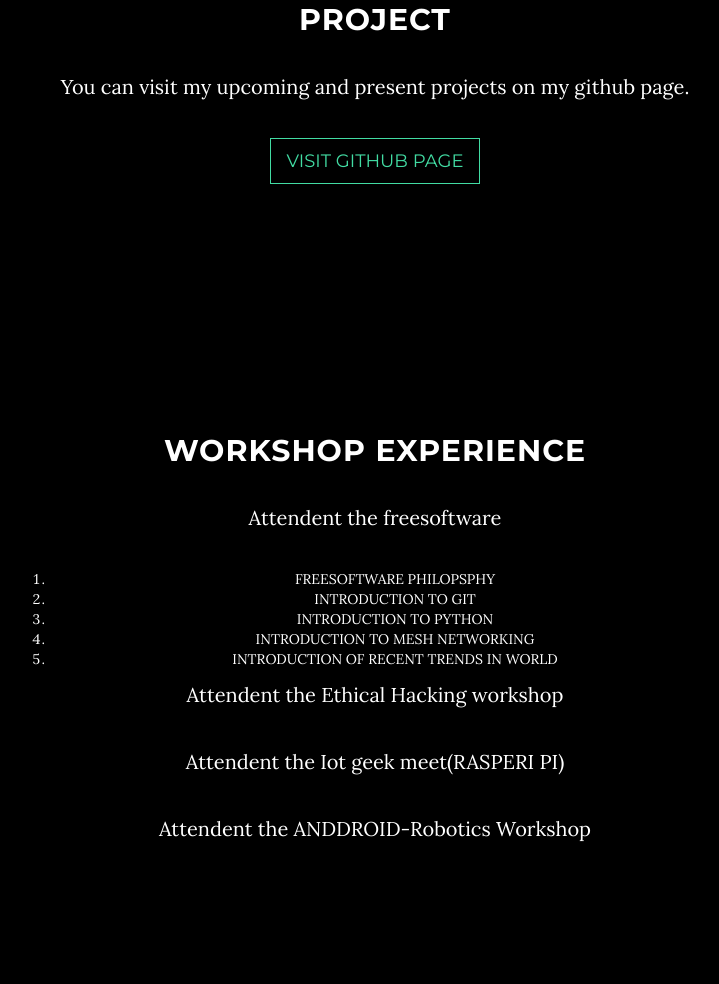
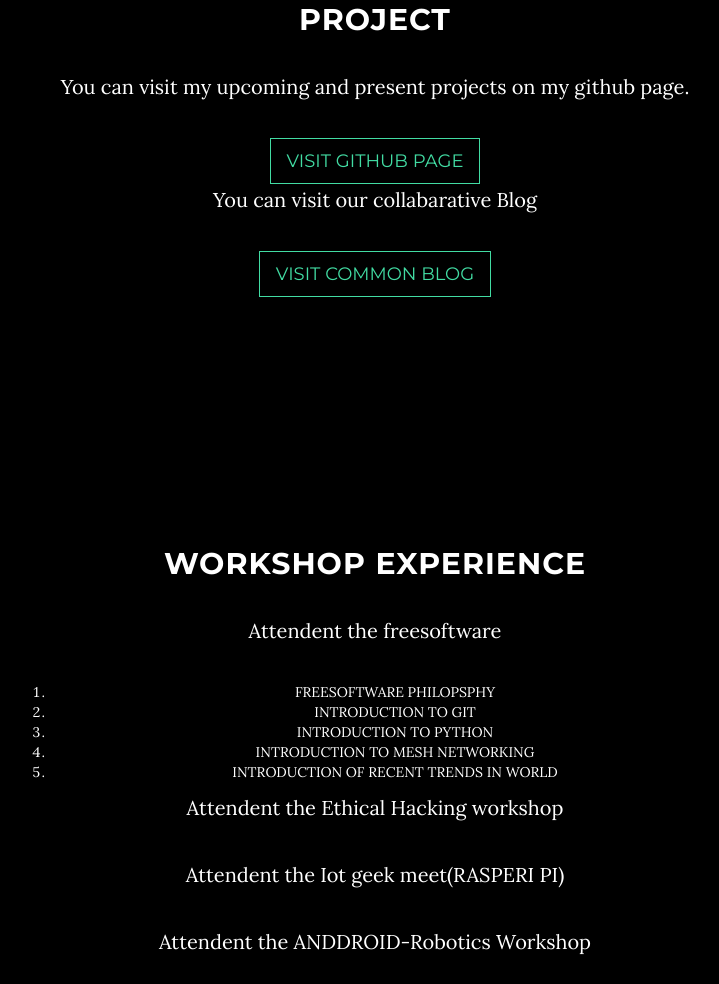
Before and after one commit to srsds/srsds.github.io, a website: page index.html in a window 1280 px wide. Shown: the part 1950-2934 px from the top of the page, without its empty margins (265-984 px from the left). Drawn offline with nearby package versions, Linux system fonts and the light colour scheme; some packages are replaced by stand-ins of ours.

Commit message:
Update index.html

```diff
--- a/index.html
+++ b/index.html
@@ -112,6 +112,8 @@
                     <h2>Project</h2>
                     <p>You can visit my upcoming and present projects on my github page.</p>
                     <a href="https://github.com/srsds/" class="btn btn-default btn-lg">Visit Github Page</a>
+                    <p>You can visit our collabarative Blog</p>
+                    <a href ="https://slkrthika.github.io/blog.github.io/" class="btn btn-default btn-lg">Visit Common Blog</a>
                 </div>
             </div>
         </div>
```
